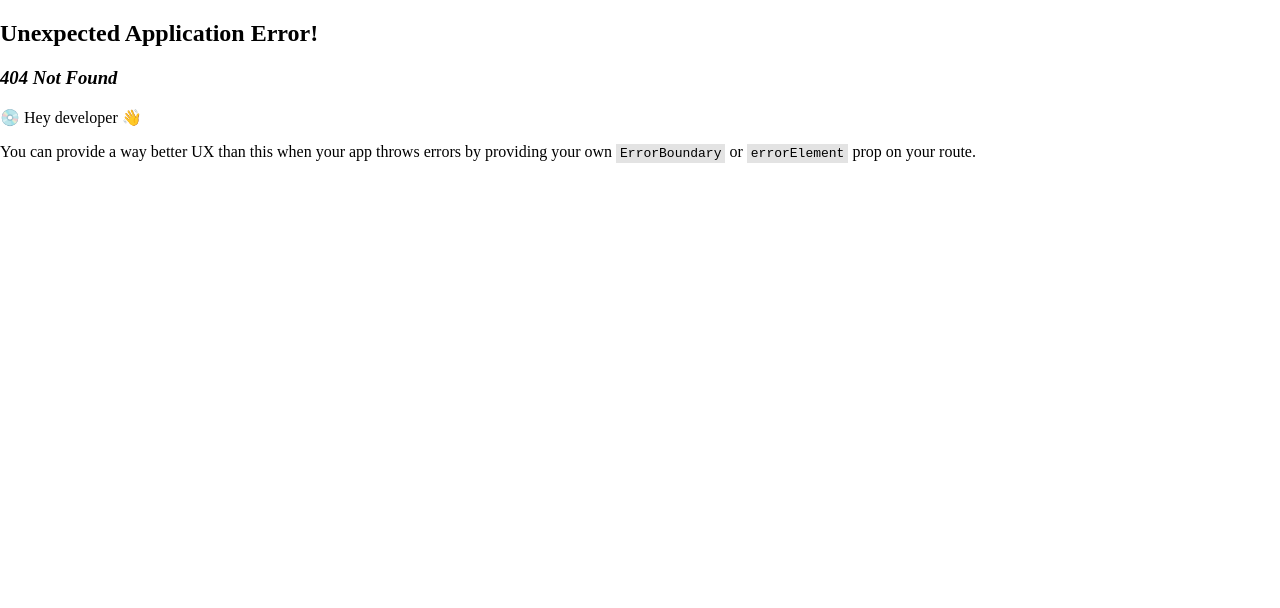
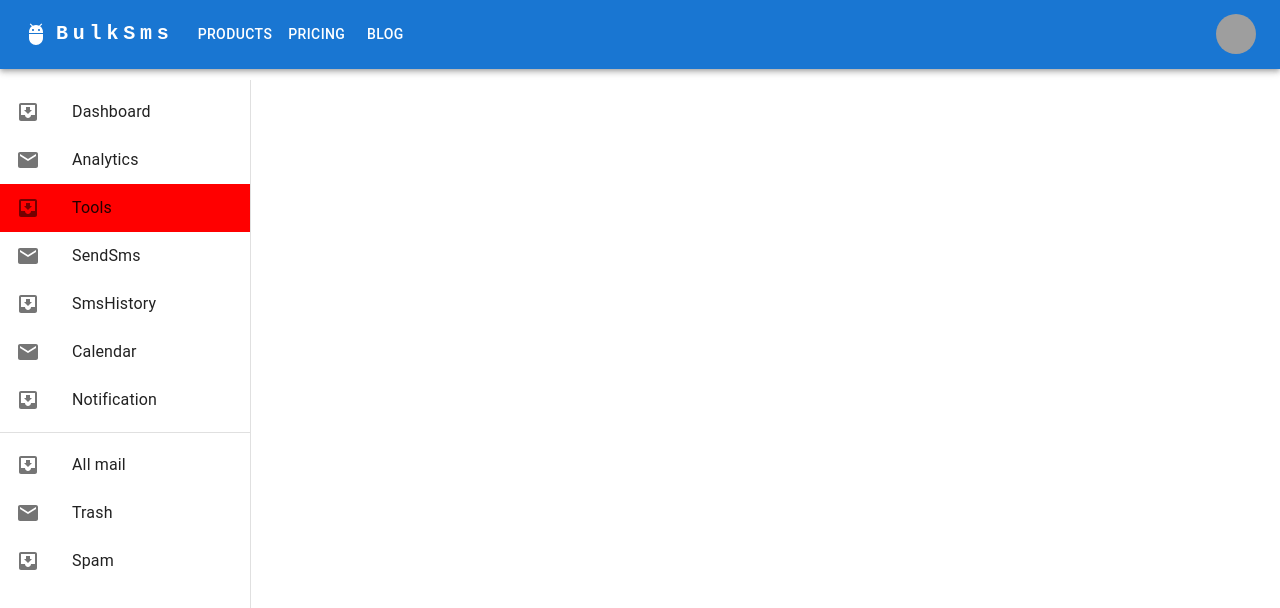
Before and after one commit to kishorpau/Project-Main, a React (Vite) app: page /Tools in a window 1280 px wide. Before the commit this address had no page. Shown: the top 608 px of the page. Built offline with nearby package versions, Linux system fonts and the light colour scheme; grey boxes are pictures that could not be loaded.

Commit message:
link changes

```diff
--- a/src/components/AnchorTemporaryDrawer.jsx
+++ b/src/components/AnchorTemporaryDrawer.jsx
@@ -1,84 +1,76 @@
-import * as React from 'react';
-import Box from '@mui/material/Box';
-import Drawer from '@mui/material/Drawer';
-import Button from '@mui/material/Button';
-import List from '@mui/material/List';
-import Divider from '@mui/material/Divider';
-import ListItem from '@mui/material/ListItem';
-import ListItemButton from '@mui/material/ListItemButton';
-import ListItemIcon from '@mui/material/ListItemIcon';
-import ListItemText from '@mui/material/ListItemText';
-import MenuIcon from '@mui/icons-material/Menu';
-import InboxIcon from '@mui/icons-material/MoveToInbox';
-import MailIcon from '@mui/icons-material/Mail';
-import useMediaQuery from '@mui/material/useMediaQuery';
+import React, { useState } from 'react';
+import { Box, Drawer, Button, List, Divider, ListItem, ListItemButton, ListItemIcon, ListItemText, useMediaQuery } from '@mui/material';
+import { Menu as MenuIcon, MoveToInbox as InboxIcon, Mail as MailIcon } from '@mui/icons-material';
+import { Link, useLocation } from 'react-router-dom';
 
 export default function ResponsiveDrawer() {
-  const [isDrawerOpen, setDrawerOpen] = React.useState(false);
+  const [isDrawerOpen, setDrawerOpen] = useState(false);
   const isLargeScreen = useMediaQuery('(min-width:600px)');
+  const location = useLocation();
 
   const toggleDrawer = (open) => (event) => {
-    if (event.type === 'keydown' && (event.key === 'Tab' || event.key === 'Shift')) {
-      return;
-    }
+    if (event.type === 'keydown' && (event.key === 'Tab' || event.key === 'Shift')) return;
     setDrawerOpen(open);
   };
 
-  const list = (
-    <Box
-      sx={{ width: 250,}}
-      role="presentation"
-      onClick={toggleDrawer(false)}
-      onKeyDown={toggleDrawer(false)}
-    >
-      <List>
-        {['Dashboard', 'Analytics', 'Tools', 'Send Sms','Sms History','Calender','Notification'].map((text, index) => (
-          <ListItem key={text} disablePadding>
-            <ListItemButton>
+  const pages = ['Dashboard', 'Analytics', 'Tools', 'SendSms', 'SmsHistory', 'Calendar', 'Notification'];
+  const additionalItems = ['All mail', 'Trash', 'Spam'];
+
+  const getPath = (text) => `/${text}`.toLowerCase();
+  const isActivePath = (path) => location.pathname.toLowerCase() === path;
+
+  const renderListItems = (items) =>
+    items.map((text, index) => {
+      const path = getPath(text);
+      const isActive = isActivePath(path);
+      return (
+        <Link key={text} to={path} style={{ textDecoration: 'none', color: 'inherit' }}>
+          <ListItem disablePadding>
+            <ListItemButton sx={{ backgroundColor: isActive ? 'red' : 'transparent',
+
+'&:hover': {
+    backgroundColor:isActive?'red':'transparent',}
+
+             }}>
               <ListItemIcon>
                 {index % 2 === 0 ? <InboxIcon /> : <MailIcon />}
               </ListItemIcon>
               <ListItemText primary={text} />
             </ListItemButton>
           </ListItem>
-        ))}
-      </List>
+        </Link>
+      );
+    });
+
+  const drawerContent = (
+    <Box sx={{ width: 250 }} role="presentation" onClick={toggleDrawer(false)} onKeyDown={toggleDrawer(false)}>
+      <List>{renderListItems(pages)}</List>
       <Divider />
-      <List>
-        {['All mail', 'Trash', 'Spam'].map((text, index) => (
-          <ListItem key={text} disablePadding>
-            <ListItemButton>
-              <ListItemIcon>
-                {index % 2 === 0 ? <InboxIcon /> : <MailIcon />}
-              </ListItemIcon>
-              <ListItemText primary={text} />
-            </ListItemButton>
-          </ListItem>
-        ))}
-      </List>
+      <List>{renderListItems(additionalItems)}</List>
     </Box>
   );
 
   return (
     <div>
       {!isLargeScreen && (
-        <Button onClick={toggleDrawer(true)}><MenuIcon /> Menu</Button>
+        <Button onClick={toggleDrawer(true)}>
+          <MenuIcon /> Menu
+        </Button>
       )}
       <Drawer
-        anchor={'left'}
+        anchor="left"
         open={isLargeScreen || isDrawerOpen}
         onClose={toggleDrawer(false)}
-        variant={isLargeScreen ? "persistent" : "temporary"}
+        variant={isLargeScreen ? 'persistent' : 'temporary'}
         PaperProps={{
           sx: {
             height: '80vh',
             top: '10vh',
-            position: 'fixed'
-          }
+            position: 'fixed',
+          },
         }}
-
       >
-        {list}
+        {drawerContent}
       </Drawer>
     </div>
   );
--- a/src/components/NavBar.jsx
+++ b/src/components/NavBar.jsx
@@ -109,7 +109,7 @@ function NavBar() {
               textDecoration: 'none',
             }}
           >
-            LOGO
+            BulkSms
           </Typography>
           <Box sx={{ flexGrow: 1, display: { xs: 'none', md: 'flex' } }}>
             {pages.map((page) => (
--- /dev/null
+++ b/src/pages/Analytics.jsx
@@ -0,0 +1,13 @@
+import AnchorTemporaryDrawer from "../components/AnchorTemporaryDrawer"
+import NavBar from "../components/NavBar"
+
+const Analytics = () => {
+  return (
+    <>
+    <NavBar/>
+    <AnchorTemporaryDrawer/>
+    </>
+  )
+}
+
+export default Analytics;
--- /dev/null
+++ b/src/pages/Calender.jsx
@@ -0,0 +1,9 @@
+
+
+const Calender = () => {
+  return (
+    <div>Calender</div>
+  )
+}
+
+export default Calender
--- /dev/null
+++ b/src/pages/Dashboard.jsx
@@ -0,0 +1,14 @@
+
+import AnchorTemporaryDrawer from "../components/AnchorTemporaryDrawer"
+import NavBar from "../components/NavBar"
+
+const Dashboard = () => {
+  return (
+    <>
+    <NavBar/>
+    <AnchorTemporaryDrawer/>
+    </>
+  )
+}
+
+export default Dashboard;
--- /dev/null
+++ b/src/pages/Notification.jsx
@@ -0,0 +1,13 @@
+import AnchorTemporaryDrawer from "../components/AnchorTemporaryDrawer"
+import NavBar from "../components/NavBar"
+
+const Notification = () => {
+  return (
+    <>
+    <NavBar/>
+    <AnchorTemporaryDrawer/>
+    </>
+  )
+}
+
+export default Notification;
--- /dev/null
+++ b/src/pages/SendSms.jsx
@@ -0,0 +1,13 @@
+import AnchorTemporaryDrawer from "../components/AnchorTemporaryDrawer"
+import NavBar from "../components/NavBar"
+
+const SendSms = () => {
+  return (
+    <>
+    <NavBar/>
+    <AnchorTemporaryDrawer/>
+    </>
+  )
+}
+
+export default SendSms;
--- /dev/null
+++ b/src/pages/SmsHistory.jsx
@@ -0,0 +1,13 @@
+import AnchorTemporaryDrawer from "../components/AnchorTemporaryDrawer"
+import NavBar from "../components/NavBar"
+
+const SmsHistory = () => {
+  return (
+    <>
+    <NavBar/>
+    <AnchorTemporaryDrawer/>
+    </>
+  )
+}
+
+export default SmsHistory;
--- /dev/null
+++ b/src/pages/Tools.jsx
@@ -0,0 +1,13 @@
+import AnchorTemporaryDrawer from "../components/AnchorTemporaryDrawer"
+import NavBar from "../components/NavBar"
+
+const Tools = () => {
+  return (
+    <>
+    <NavBar/>
+    <AnchorTemporaryDrawer/>
+    </>
+  )
+}
+
+export default Tools;
```
Also changed, not shown: src/main.jsx (+35 -1 lines).
